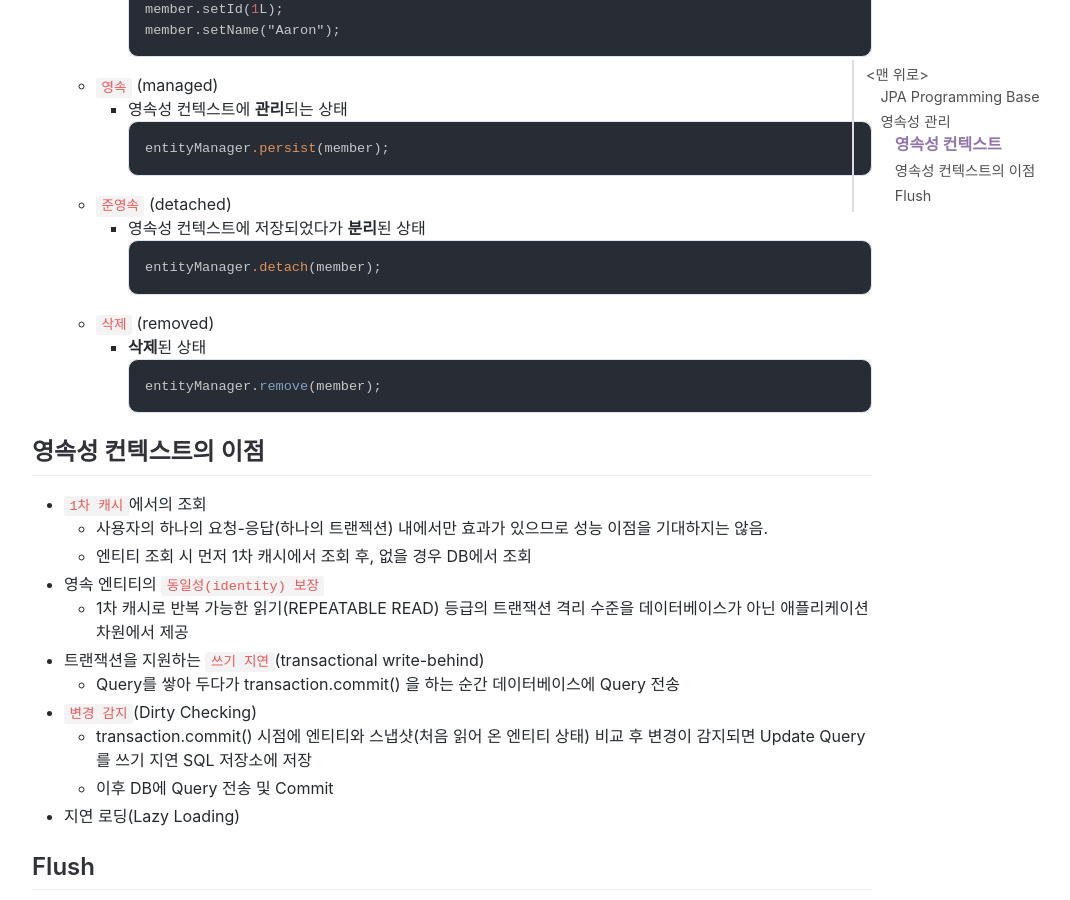
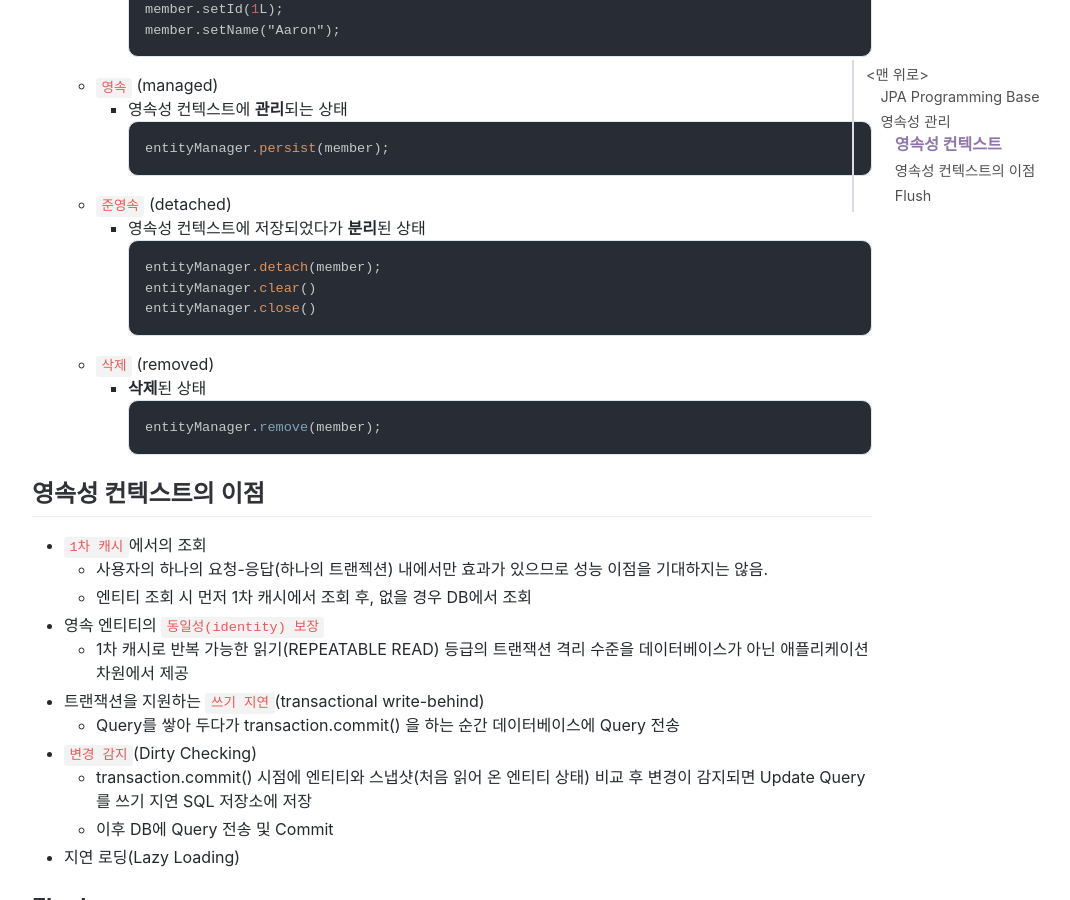
Before and after one commit to jihunparkme/jihunparkme.github.io, a Jekyll site: the page built from _posts/2022-03-29-JPA-Programming-base.md, in a window 1280 px wide and 900 px high, scrolled down 1863 px. Shown: the whole window, without its empty margins (188-1258 px from the left). Built offline with Jekyll 4.4.1, drawn with Linux system fonts in a browser that asks for light colours; nearby versions of some CDN libraries; comment, search, counter and statistics services are not loaded.

Commit message:
[영속성 관리] 준영속 상태

````diff
--- a/_posts/2022-03-29-JPA-Programming-base.md
+++ b/_posts/2022-03-29-JPA-Programming-base.md
@@ -68,6 +68,8 @@ featured-img: jpa-base
     - 영속성 컨텍스트에 저장되었다가 **분리**된 상태
       ```java
       entityManager.detach(member);
+      entityManager.clear()
+      entityManager.close()
       ```
   - `삭제` (removed)
     - **삭제**된 상태
````
